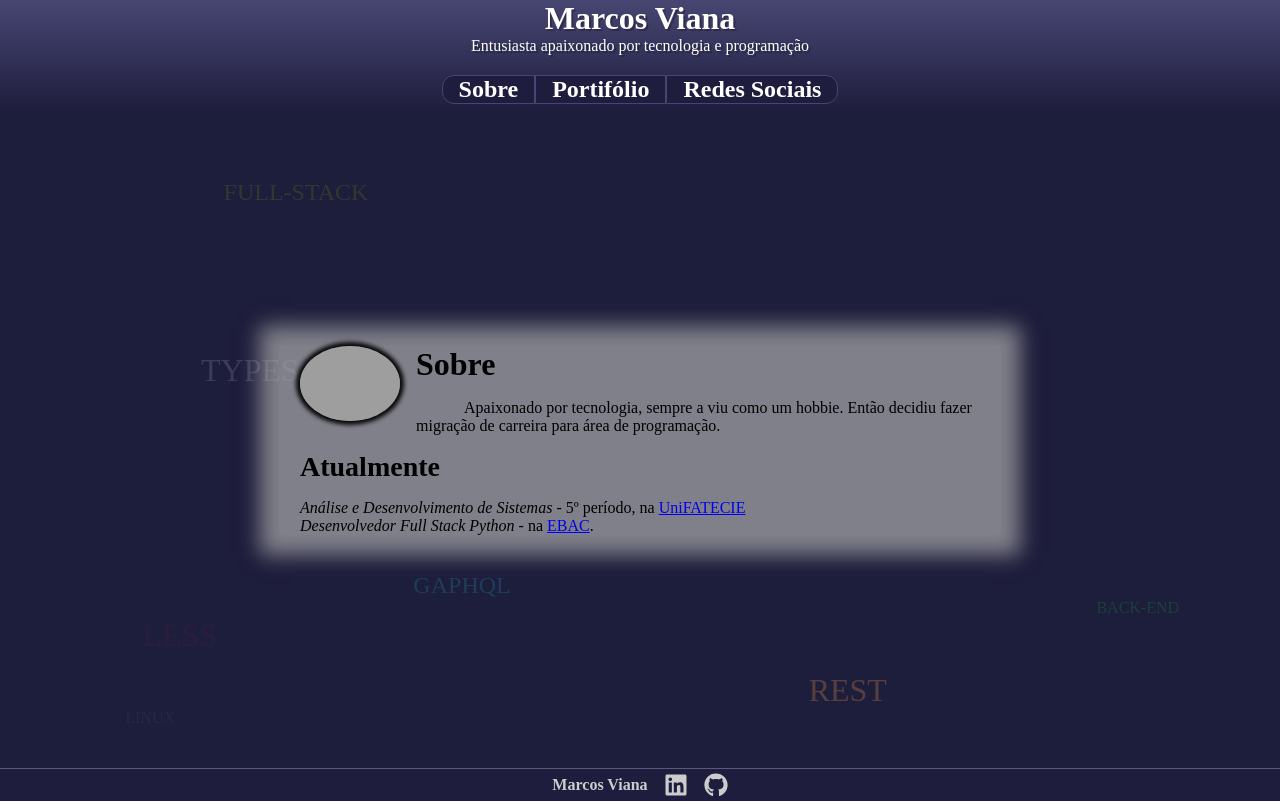
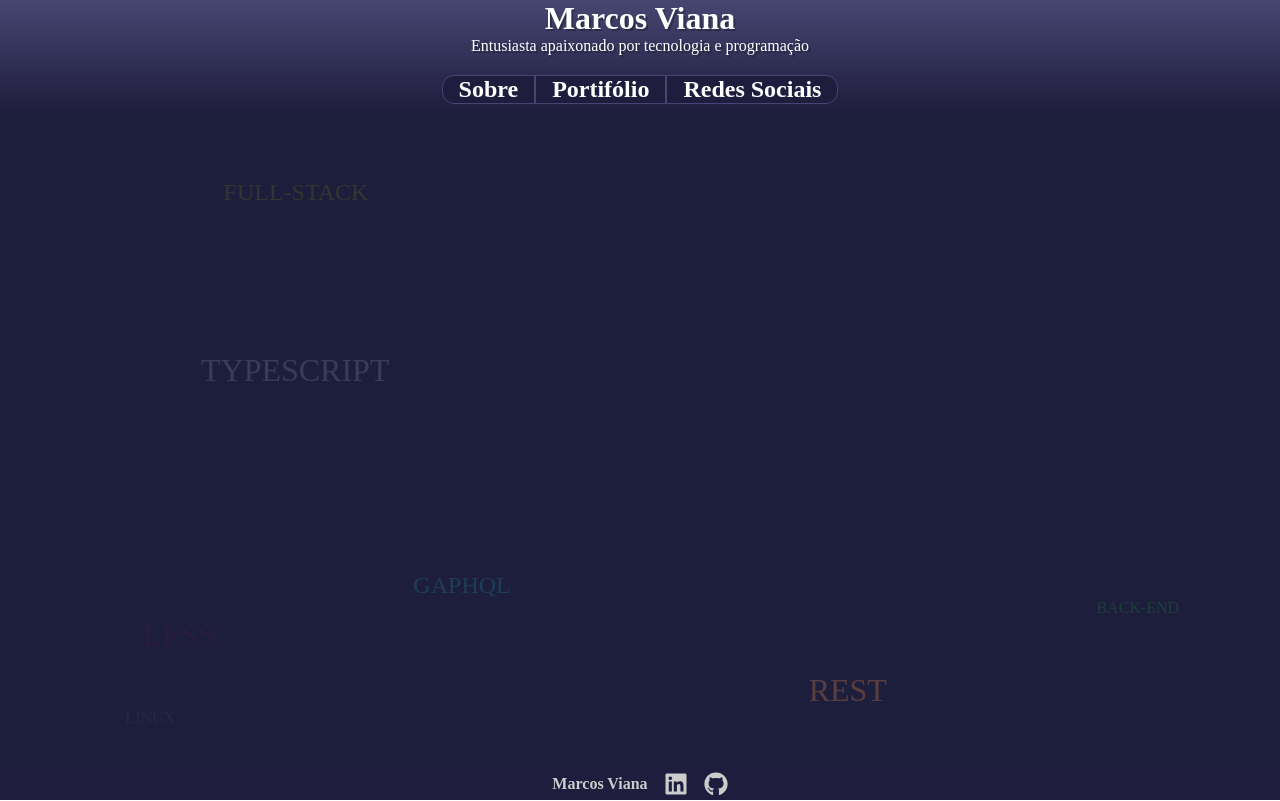
Before and after one commit to Marcosviana91/landing-page, a React (Create React App) app: page / in a window 1280 px wide. Shown: the top 801 px of the page. Built offline with nearby package versions, Linux system fonts and the light colour scheme; grey boxes are pictures that could not be loaded.

Commit message:
Main: Show content by state

```diff
--- a/src/containers/Main/index.tsx
+++ b/src/containers/Main/index.tsx
@@ -1,19 +1,16 @@
+import Portifolio from '../Portifolio'
 import Sobre from '../Sobre'
+import Social from '../Social'
 import StyledMain from './style'
-
-function Main() {
+type Props = {
+  navBarActivate: string
+}
+function Main(props: Props) {
   return (
     <StyledMain>
-      <Sobre />
-      {/* <section>
-      <h1 id="portifolio">Portifólio</h1>
-      <div>
-        <h2>Front-End</h2>
-      </div>
-      <div>
-        <h2>Back-End</h2>
-      </div>
-    </section> */}
+      {props.navBarActivate === 'about' && <Sobre />}
+      {props.navBarActivate === 'jobs' && <Portifolio />}
+      {props.navBarActivate === 'social' && <Social />}
     </StyledMain>
   )
 }
--- a/src/containers/Main/style.tsx
+++ b/src/containers/Main/style.tsx
@@ -3,7 +3,7 @@ import { styled } from 'styled-components'
 const StyledMain = styled.main`
   background-color: #010031a6;
   width: 100vw;
-  height: calc(100vh - 143px);
+  height: calc(100vh - 144px);
   overflow: hidden;
 
   display: flex;
```
